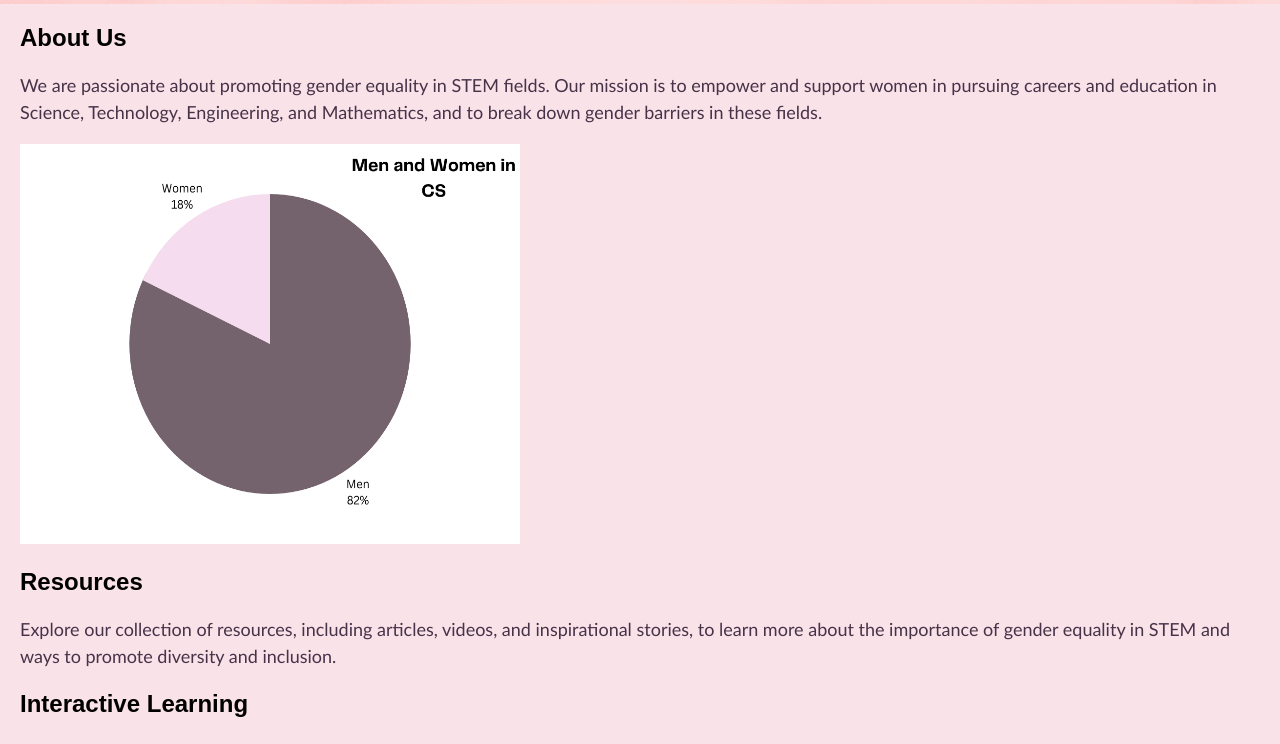
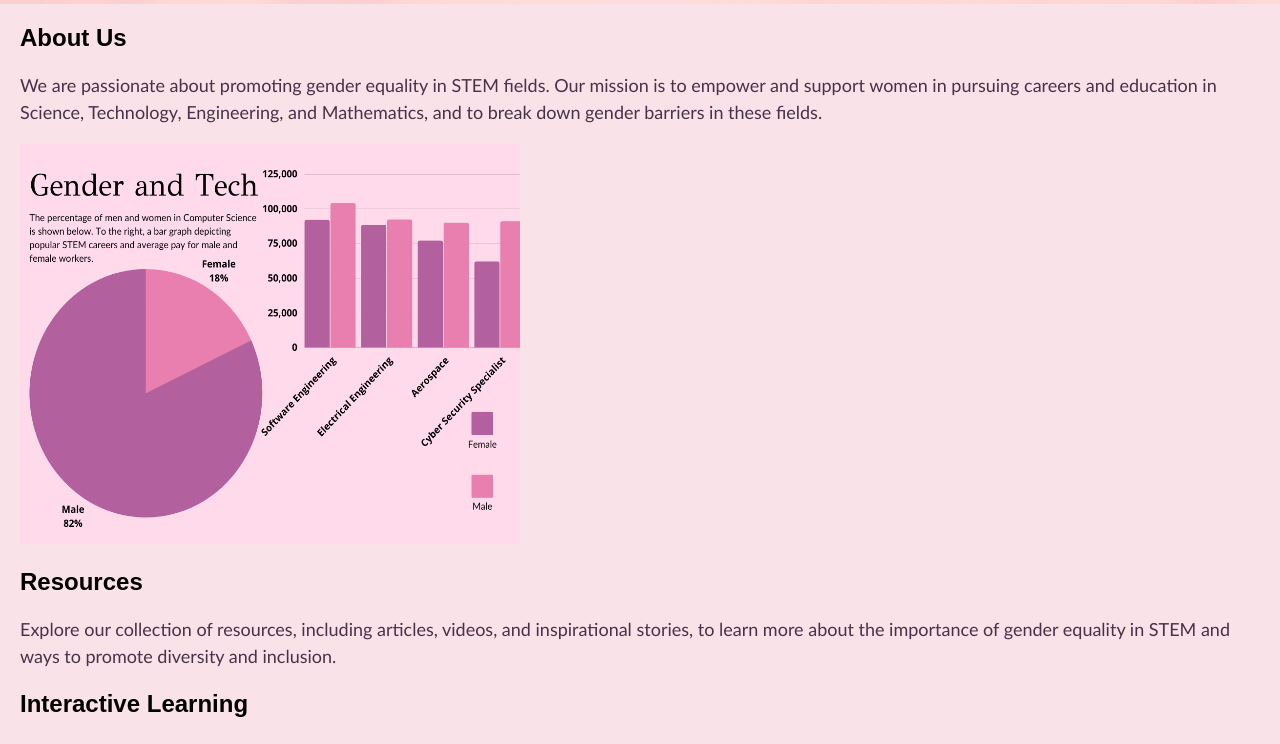
Before and after one commit to JadedThrone/WebsiteShell, a plain HTML site: page index.html in a window 1280 px wide. Shown: the part 540-1284 px from the top of the page. Drawn offline with Linux system fonts and the light colour scheme; files whose address does not match are found by name.

Commit message:
ChartGraphic

```diff
--- a/index.html
+++ b/index.html
@@ -158,7 +158,7 @@
   <div class="content">
     <h2>About Us</h2>
     <p>We are passionate about promoting gender equality in STEM fields. Our mission is to empower and support women in pursuing careers and education in Science, Technology, Engineering, and Mathematics, and to break down gender barriers in these fields.</p>
-    <img src="./images/PiChart.png" height="400" width="500"/>
+    <img src="./images/GenderTech.png" height="400" width="500"/>
     <h2>Resources</h2>
     <p>Explore our collection of resources, including articles, videos, and inspirational stories, to learn more about the importance of gender equality in STEM and ways to promote diversity and inclusion.</p>
     <h2>Interactive Learning</h2>
```
Also changed, not shown: images/GenderTech.png (added).
